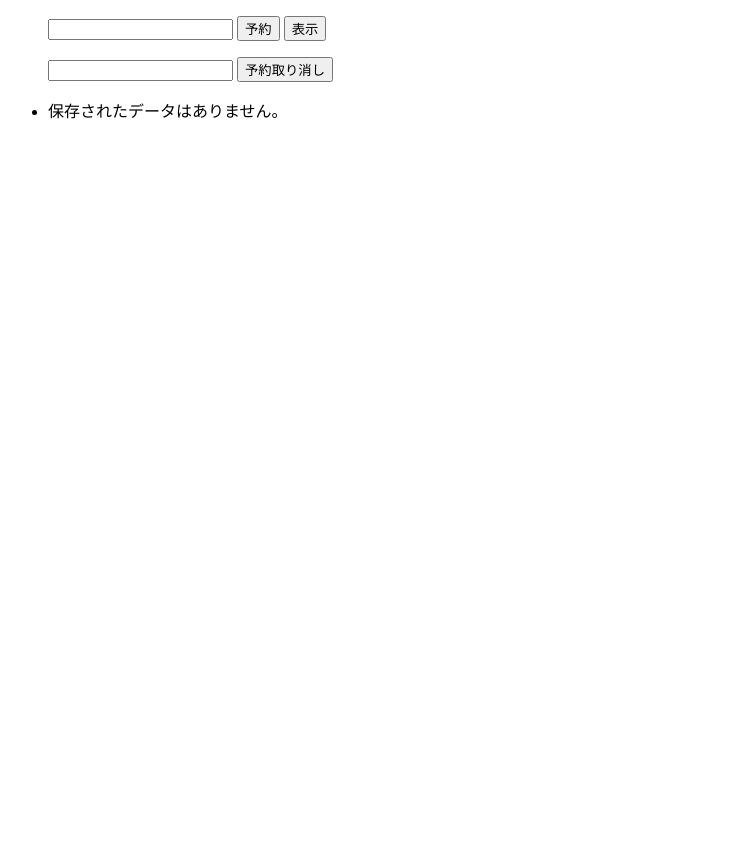
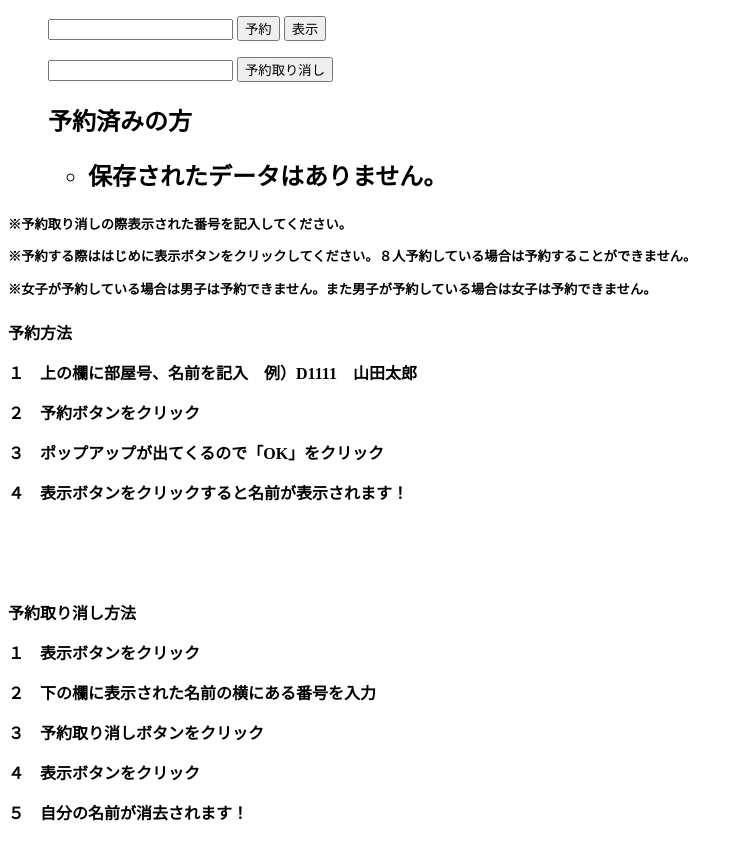
Before and after one commit to shoma08/hobairi-project, a plain HTML site: page book1.html in a window 1280 px wide. Both pictures are taken after a click on the button "表示". Shown: the whole page, without its empty margins (0-743 px from the left). Before the commit the page ends 800 px from the top, so only its background shows below. Drawn offline with Linux system fonts and the light colour scheme.

Commit message:
Add files via upload

```diff
--- a/book1.html
+++ b/book1.html
@@ -4,6 +4,7 @@
   <meta charset="UTF-8">
   <meta name="viewport" content="width=device-width, initial-scale=1.0">
   <title>book</title>
+  <link rel="stylesheet" type="text/css" href="style.css" />
 </head>
 <body>
   <ul>
@@ -15,8 +16,32 @@
 <ul>
 <input id="number" type="text"></input>
 <button id="cancel">予約取り消し</button>
-</ul>
+
+<h2>予約済みの方</h2>
 <ul id="output"></ul>
+
+
+</ul><h5>※予約取り消しの際表示された番号を記入してください。
+  <p>※予約する際ははじめに表示ボタンをクリックしてください。８人予約している場合は予約することができません。</p>
+  <p>※女子が予約している場合は男子は予約できません。また男子が予約している場合は女子は予約できません。</p>
+</h5>
+<h4>予約方法
+  <p>１　上の欄に部屋号、名前を記入　例）D1111　山田太郎</p>
+  <p>２　予約ボタンをクリック</p>
+  <p>３　ポップアップが出てくるので「OK」をクリック</p>
+  <p>４　表示ボタンをクリックすると名前が表示されます！</p>
+  <p>　　　</p>
+  <p>　　　</p>
+
+  <p>予約取り消し方法</p>
+  <p>１　表示ボタンをクリック</p>
+  <p>２　下の欄に表示された名前の横にある番号を入力</p>
+  <p>３　予約取り消しボタンをクリック</p>
+  <p>４　表示ボタンをクリック</p>
+  <p>５　自分の名前が消去されます！</p>
+</h4>
+
+
 
 
       <script type="text/javascript" src="script1.js"></script>
--- a/script1.js
+++ b/script1.js
@@ -59,9 +59,9 @@ reserv.addEventListener("click", saveData);
         return;
       }
 
-      dataList.forEach((item, index) => {
+      dataList.forEach((item) => {
         const li = document.createElement('li');
-        li.textContent = `${index + 1}: ${item}`;
+        li.textContent = ` ${item}`;
         output.appendChild(li);
       });
     }
@@ -75,9 +75,14 @@ cancel.addEventListener("click", clearData)
     function clearData(){
     const data = JSON.parse(localStorage.getItem("savedData"));
     localStorage.clear();
+    if (number === "" ){
+      alert("キャンセルする名前の番号を入力してください")
+      return;
+    }
+    else{
     data.splice(Number(number.value) - 1, 1);
     localStorage.setItem("savedData", JSON.stringify(data));
-
+    }
 
 
     // console.log(data)
--- a/style.css
+++ b/style.css
@@ -19,3 +19,8 @@
   font-size: 18px;
   color: #333;
 }
+
+#output{
+    font-size: x-large;
+    font-weight: bold;
+}
```
